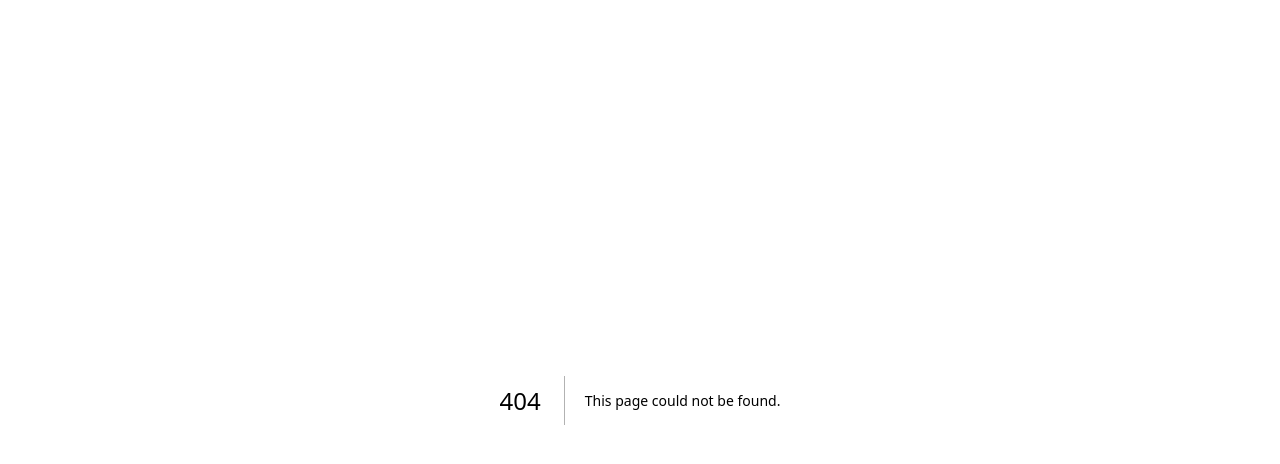
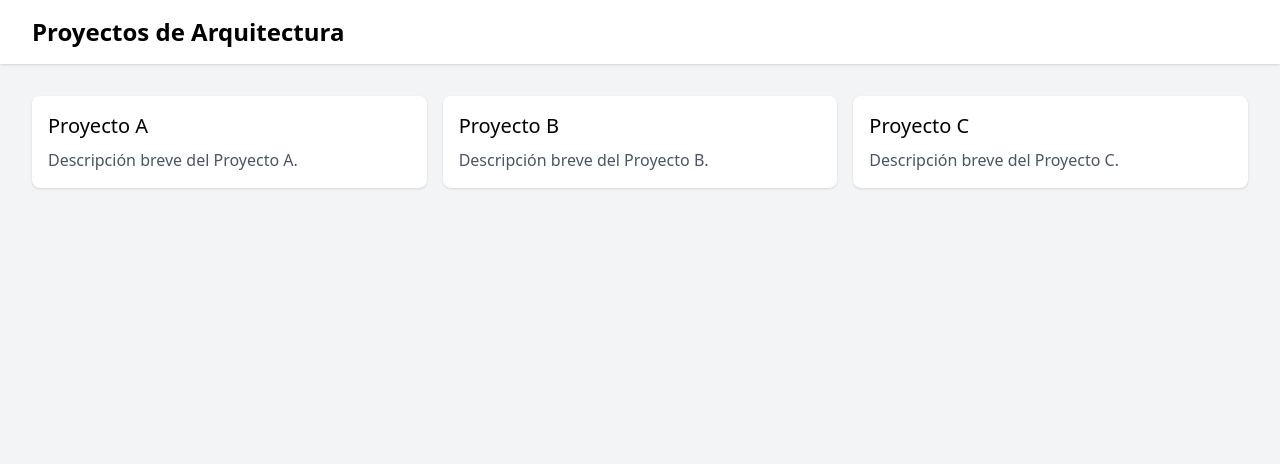
Before and after one commit to DominusDrow/espacio-vita2, a Next.js app: page /projects in a window 1280 px wide. Before the commit this address had no page. Shown: the top 464 px of the page. Built offline with nearby package versions, Linux system fonts and the light colour scheme.

Commit message:
Add project pages and data structure for architecture projects

```diff
--- a/app/page.tsx
+++ b/app/page.tsx
@@ -1,30 +1,43 @@
 import React from 'react';
+import Link from 'next/link';
 import Image from 'next/image';
 
 const Page: React.FC = () => {
   return (
-    <div className="page-container">
-      {/* Título de la página */}
-      <h1 className="page-title">Upper Cairns Terrace</h1>
+    <div className="min-h-screen bg-gray-100">
+      {/* Header básico */}
+      <header className="bg-white shadow-md py-4 px-8">
+        <h1 className="text-2xl font-semibold">Upper Cairns Terrace</h1>
+      </header>
 
-      {/* Contenedor de la imagen */}
-      <div className="image-container">
+      {/* Navegación a proyectos */}
+      <nav className="bg-gray-50 border-b px-8 py-2">
+        <Link href="/projects" className="text-blue-600 hover:underline">
+          ← Volver a Proyectos
+        </Link>
+      </nav>
+
+      {/* Contenido principal */}
+      <main className="p-8">
+        <div className="max-w-4xl mx-auto">
+          {/* Asegúrate de colocar "upper_cairns_terrace.png" dentro de la carpeta /public */}
           <Image
-          src="/upper_cairns_terrace.png" // Asegúrate de colocar la ruta correcta en public/
+            src="/upper_cairns_terrace.png"
             alt="Upper Cairns Terrace"
             width={1915}
             height={992}
-          layout="responsive"
             priority
+            className="rounded-lg shadow-lg"
           />
-      </div>
 
-      {/* Descripción de la imagen */}
-      <div className="description-container">
-        <p className="description-text">
+          {/* Descripción */}
+          <section className="mt-6 bg-white p-6 rounded-lg shadow">
+            <p className="text-gray-700">
               A beautiful residential project located in St Lucia, QLD, Australia. This modern terrace blends nature and architecture seamlessly.
             </p>
+          </section>
         </div>
+      </main>
     </div>
   );
 };
--- /dev/null
+++ b/app/projects/[slug]/page.tsx
@@ -0,0 +1,52 @@
+import React from 'react';
+import Image from 'next/image';
+import Link from 'next/link';
+import { projects, Project } from '../../../data/projects';
+
+interface Params {
+  params: { slug: string };
+}
+
+export function generateStaticParams(): { slug: string }[] {
+  return projects.map((proj) => ({ slug: proj.slug }));
+}
+
+export default async function ProjectPage({ params }: Params) {
+  // Next.js App Router requires awaiting params before accessing
+  const { slug } = await params;
+  const project: Project | undefined = projects.find((p) => p.slug === slug);
+
+  if (!project) {
+    return null; // Next.js renderizará 404 automáticamente si no hay contenido
+  }
+
+  return (
+    <div className="min-h-screen bg-gray-100">
+      <header className="bg-white shadow py-4 px-8">
+        <h1 className="text-2xl font-semibold">{project.title}</h1>
+      </header>
+
+      <nav className="bg-gray-50 border-b px-8 py-2">
+        <Link href="/projects" className="text-blue-600 hover:underline">
+          ← Volver a Proyectos
+        </Link>
+      </nav>
+
+      <main className="p-8">
+        <div className="max-w-4xl mx-auto">
+          <Image
+            src={project.images[0]}
+            alt={project.title}
+            width={1200}
+            height={800}
+            priority
+            className="rounded-lg shadow-lg"
+          />
+          <section className="mt-6 bg-white p-6 rounded-lg shadow">
+            <p className="text-gray-700">{project.description}</p>
+          </section>
+        </div>
+      </main>
+    </div>
+  );
+}
--- /dev/null
+++ b/app/projects/page.tsx
@@ -0,0 +1,31 @@
+// app/projects/page.tsx
+import React from 'react';
+import Link from 'next/link';
+import { projects } from '../../data/projects';
+
+export const metadata = {
+  title: 'Proyectos de Arquitectura',
+};
+
+export default function ProjectsPage() {
+  return (
+    <div className="min-h-screen bg-gray-100">
+      <header className="bg-white shadow py-4 px-8">
+        <h1 className="text-2xl font-semibold">Proyectos de Arquitectura</h1>
+      </header>
+
+      <main className="p-8 grid gap-4 sm:grid-cols-2 lg:grid-cols-3">
+        {projects.map((proj) => (
+          <Link
+            key={proj.slug}
+            href={`/projects/${proj.slug}`}
+            className="block bg-white p-4 rounded-lg shadow hover:shadow-md transition"
+          >
+            <h2 className="text-xl font-medium mb-2">{proj.title}</h2>
+            <p className="text-gray-600 line-clamp-2">{proj.description}</p>
+          </Link>
+        ))}
+      </main>
+    </div>
+  );
+}
--- /dev/null
+++ b/data/projects.ts
@@ -0,0 +1,28 @@
+// /data/projects.ts
+export interface Project {
+  slug: string;       // identificador único en URL, p.ej. 'proyecto-a'
+  title: string;
+  description: string;
+  images: string[];   // rutas relativas en `/public`
+}
+
+export const projects: Project[] = [
+  {
+    slug: 'proyecto-a',
+    title: 'Proyecto A',
+    description: 'Descripción breve del Proyecto A.',
+    images: ['/images/a1.jpg', '/images/a2.jpg'],
+  },
+  {
+    slug: 'proyecto-b',
+    title: 'Proyecto B',
+    description: 'Descripción breve del Proyecto B.',
+    images: ['/images/b1.jpg', '/images/b2.jpg'],
+  },
+  {
+    slug: 'proyecto-c',
+    title: 'Proyecto C',
+    description: 'Descripción breve del Proyecto C.',
+    images: ['/images/c1.jpg', '/images/c2.jpg'],
+  },
+];
```
Lines whose indentation alone changed are shown as unchanged.
